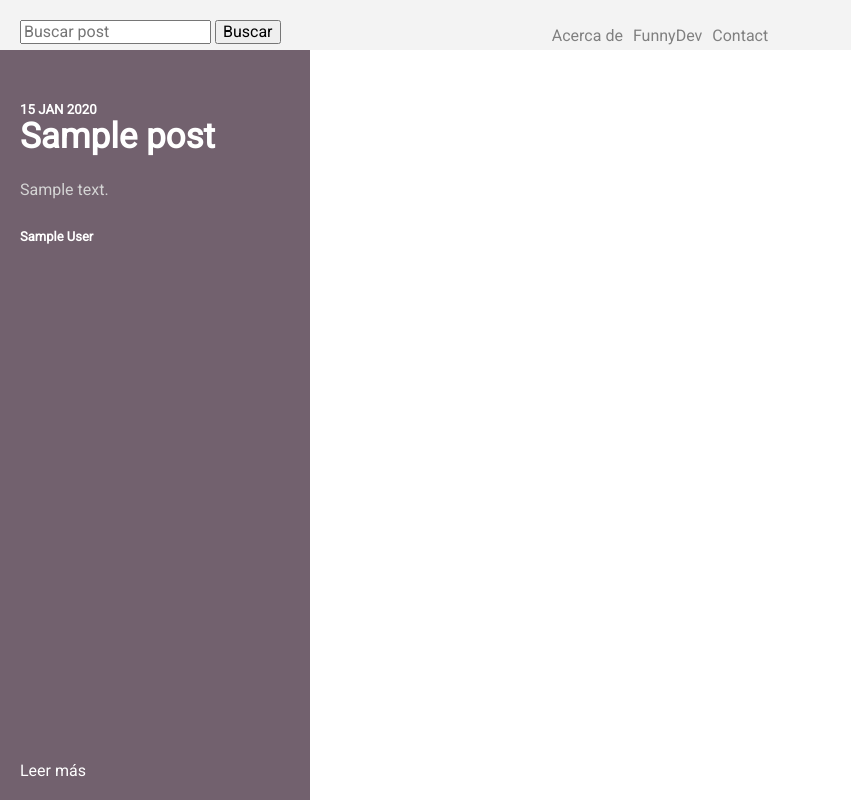
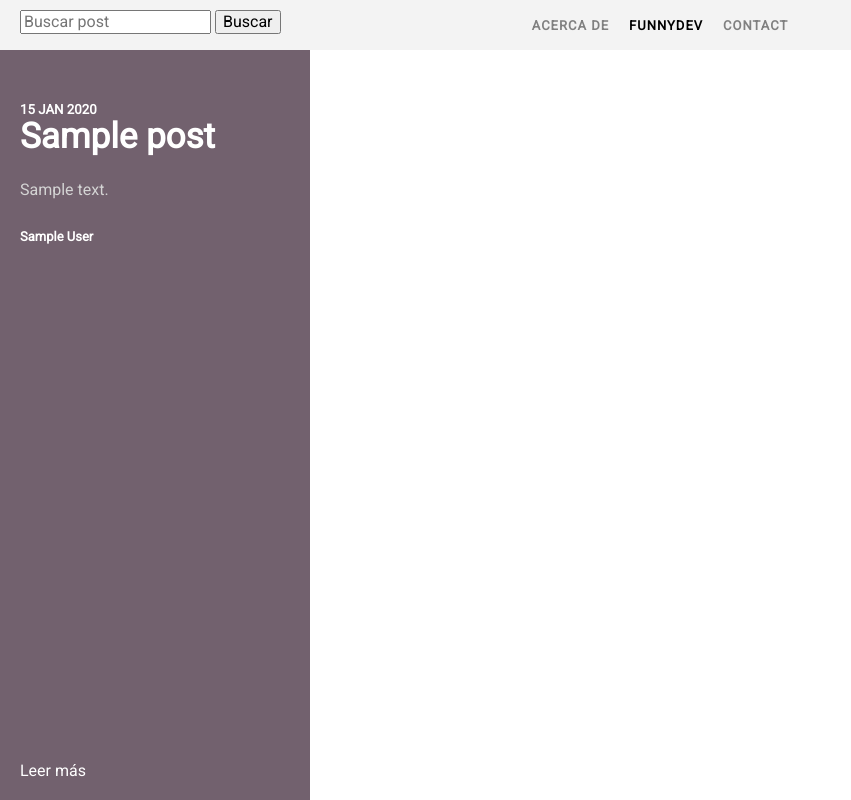
Before and after one commit to TheEnmanuel23/funnydev, a Django app: page / in a window 1280 px wide. Shown: the whole page, without its empty margins (0-851 px from the left). Run offline with Django 3.2, Linux system fonts and the light colour scheme; tables that the repository leaves empty hold one stand-in row (values such as "Sample post"); some libraries are stand-ins or nearby versions.

Commit message:
edite el menu y lo mejore

```diff
--- a/src/static/css/base.css
+++ b/src/static/css/base.css
@@ -17,22 +17,27 @@ html, body {
   left: 0;
   height: 50px; }
   .main-menu nav {
-    margin-top: 27px; }
+    margin-top: 15px; }
     .main-menu nav ul {
       display: flex;
       justify-content: center;
       flex-direction: row; }
-      .main-menu nav ul li:nth-child(2) {
-        margin: 0 10px 0 10px; }
       .main-menu nav ul li {
         list-style: none; }
         .main-menu nav ul li a {
           text-decoration: none;
-          color: gray; }
+          color: gray;
+          text-transform: uppercase;
+          font-weight: bold;
+          font-size: 13px;
+          letter-spacing: 1px; }
+      .main-menu nav ul .funnydev a {
+        color: black;
+        margin: 0 20px 0 20px; }
 
 form {
   position: fixed;
-  margin-top: 20px;
+  margin-top: 10px;
   margin-left: 20px;
   z-index: 100; }
 
--- a/src/static/devoloment_static/scss/base.scss
+++ b/src/static/devoloment_static/scss/base.scss
@@ -19,15 +19,11 @@ html, body{
   height: 50px;
 
   nav{
-    margin-top: 27px;
+    margin-top: 15px;
     ul{
       display: flex;
       justify-content: center;
       flex-direction: row;
-
-      & li:nth-child(2){
-        margin: 0 10px 0 10px;
-        }
 
       li{
         list-style: none;
@@ -35,14 +31,25 @@ html, body{
         a{
             text-decoration: none;
             color: gray;
+            text-transform: uppercase;
+            font-weight: bold;
+            font-size: 13px;
+            letter-spacing: 1px;
         }
       }
+
+    .funnydev{
+        a{
+            color: black;
+            margin: 0 20px 0 20px;
+            }
+        }
     }
   }
 }
 form{
   position: fixed;
-  margin-top: 20px;
+  margin-top: 10px;
   margin-left: 20px;
   z-index: 100;
 }
--- a/src/templates/home.html
+++ b/src/templates/home.html
@@ -14,9 +14,9 @@
 	  <div class="main-menu">
 	    <nav>
 	      <ul>
-	        <li><a href="#">Acerca de</a></li>
-	        <li><a href="{% url 'post_list' %}">FunnyDev</a></li>
-	        <li><a href="#">Contact</a></li>
+	        <li class="about"><a href="#">Acerca de</a></li>
+	        <li class="funnydev"><a href="{% url 'post_list' %}">FunnyDev</a></li>
+	        <li class="contact"><a href="#">Contact</a></li>
 	      </ul>
 	    </nav>
 	  </div>
```
